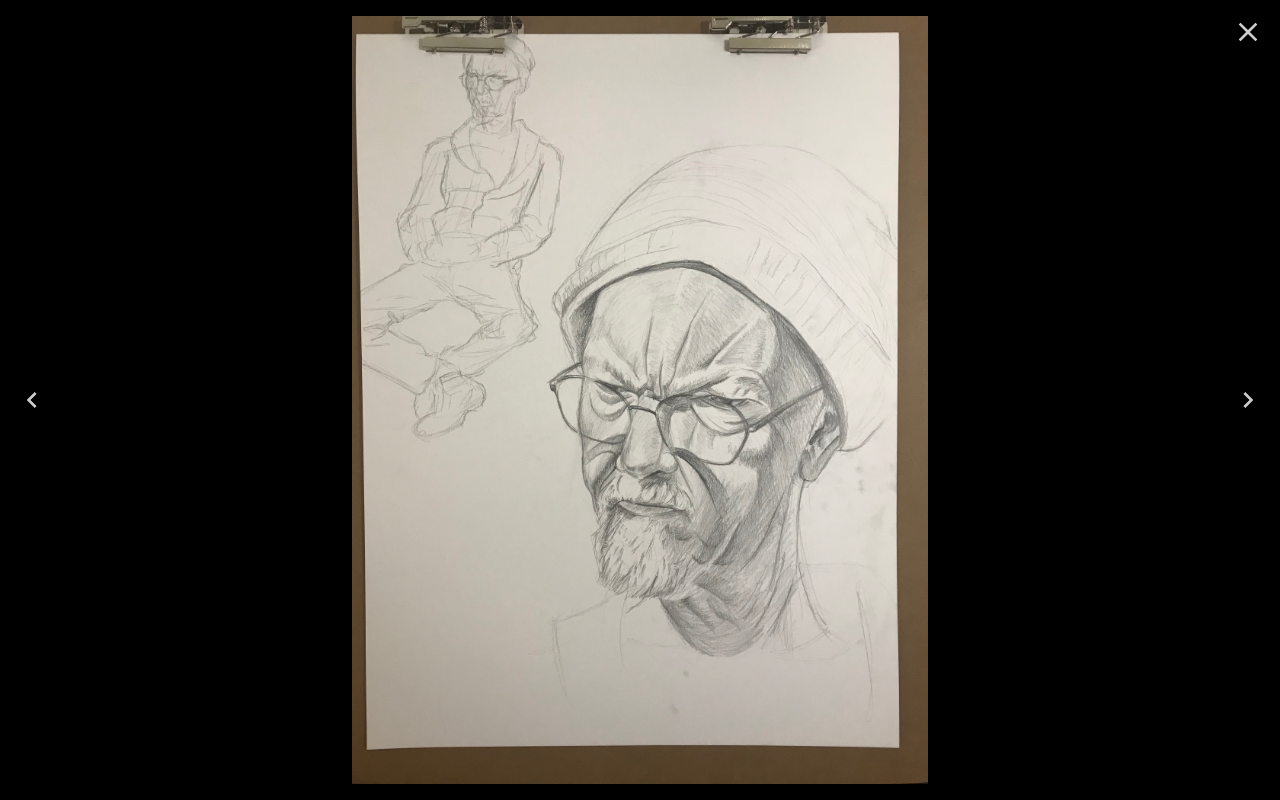
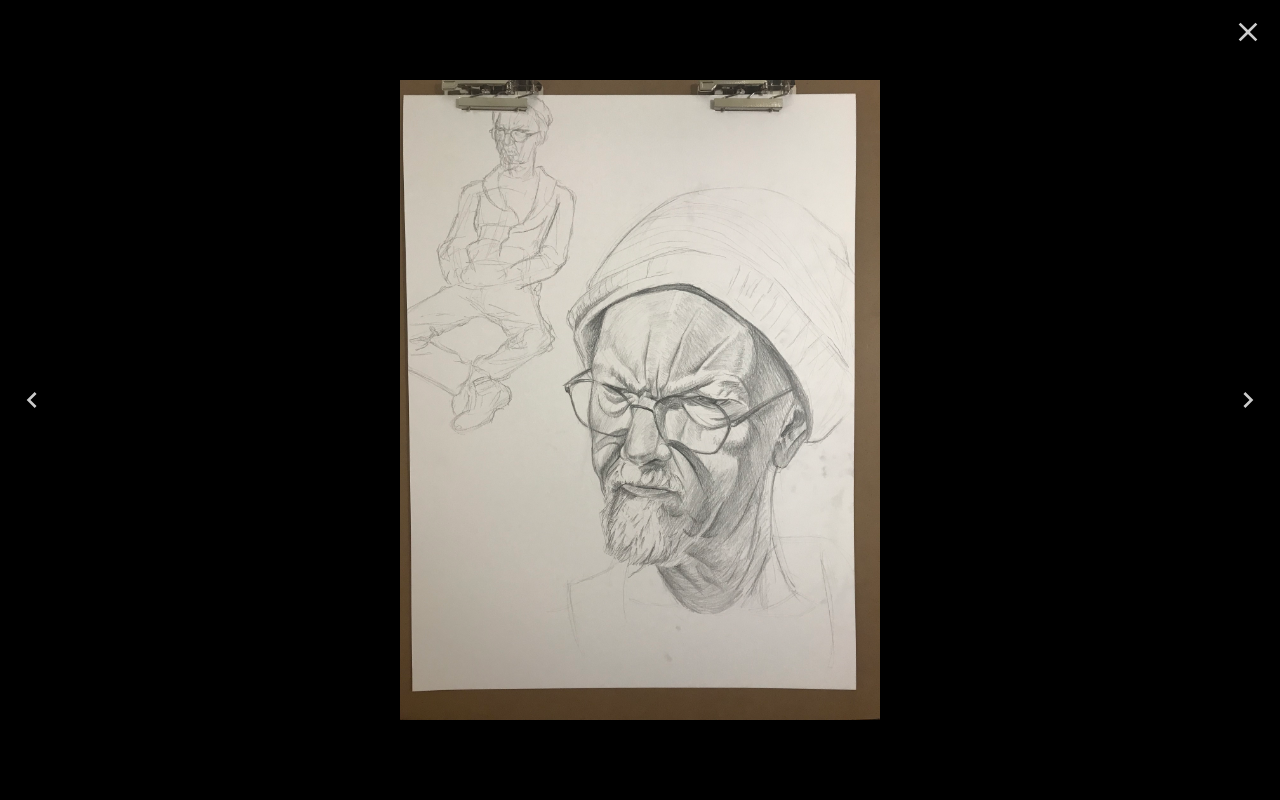
Before and after one commit to AliAbdur1/Art_portfolio_site, a React (Vite) app: page / in a window 1280 px wide. Both pictures are taken after a click on the element 196 px from the left and 1619 px from the top of the page. Shown: the part 1219-2019 px from the top of the page. Built offline with nearby package versions, Linux system fonts and the light colour scheme; no server answers.

Commit message:
gesture controlls?

```diff
--- a/package.json
+++ b/package.json
@@ -15,6 +15,7 @@
     "@emotion/styled": "^11.14.0",
     "@mui/icons-material": "^6.4.4",
     "@mui/material": "^6.4.4",
+    "@use-gesture/react": "^10.3.1",
     "formik": "^2.4.6",
     "framer-motion": "^11.13.1",
     "react": "^18.3.1",
--- a/src/components/Gallery.jsx
+++ b/src/components/Gallery.jsx
@@ -1,11 +1,15 @@
 import { image } from 'framer-motion/client';
-import React, { useState } from 'react';
+import React, { useState, useRef } from 'react';
+import { useGesture } from '@use-gesture/react';
 import Lightbox from "yet-another-react-lightbox";
+import Zoom from "yet-another-react-lightbox/plugins/zoom";
 import "yet-another-react-lightbox/styles.css";
 
 const Gallery = () => {
   const [isOpen, setIsOpen] = useState(false);
   const [photoIndex, setPhotoIndex] = useState(0);
+  // Position state for each artwork (by id)
+  const [positions, setPositions] = useState({});
 
   const artworks = [
     {
@@ -93,9 +97,11 @@ const Gallery = () => {
     description: artwork.description,
   }));
 
-  const renderArtworkGrid = (artworks) => (
+  // Plain grid, no dragging
+function renderArtworkGrid(artworks) {
+  return (
     <div className="gallery-grid">
-      {artworks.map((artwork, index) => (
+      {artworks.map((artwork) => (
         <div
           key={artwork.id}
           className="gallery-item"
@@ -106,7 +112,7 @@ const Gallery = () => {
             setIsOpen(true);
           }}
         >
-          <img src={artwork.image} alt={artwork.title} />
+          <img src={artwork.image} alt={artwork.title} draggable={false} />
           <div className="gallery-item-overlay">
             <h3>{artwork.title}</h3>
             <p>{artwork.description}</p>
@@ -115,6 +121,37 @@ const Gallery = () => {
       ))}
     </div>
   );
+}
+
+// Draggable image for Lightbox slide
+function DraggableLightboxImage({ src, alt }) {
+  const [pos, setPos] = useState({ x: 0, y: 0 });
+  const bind = useGesture({
+    onDrag: ({ offset: [x, y] }) => setPos({ x, y })
+  }, {
+    drag: { from: () => [pos.x, pos.y] }
+  });
+  return (
+    <img
+      src={src}
+      alt={alt}
+      {...bind()}
+      style={{
+        position: 'relative',
+        left: pos.x,
+        top: pos.y,
+        maxWidth: '90vw',
+        maxHeight: '80vh',
+        touchAction: 'manipulation',
+        cursor: 'grab',
+        userSelect: 'none',
+        zIndex: 10
+      }}
+      draggable={false}
+    />
+  );
+}
+
 
   return (
     <div className="container">
@@ -143,6 +180,11 @@ const Gallery = () => {
         close={() => setIsOpen(false)}
         index={photoIndex}
         slides={allSlides}
+        render={{
+          slide: ({ slide }) => (
+            <DraggableLightboxImage src={slide.src} alt={slide.title} />
+          )
+        }}
       />
 
       <div className="gallery-section" >
```
Also changed, not shown: 1 other file (tests, documents, lock files or other folders).
